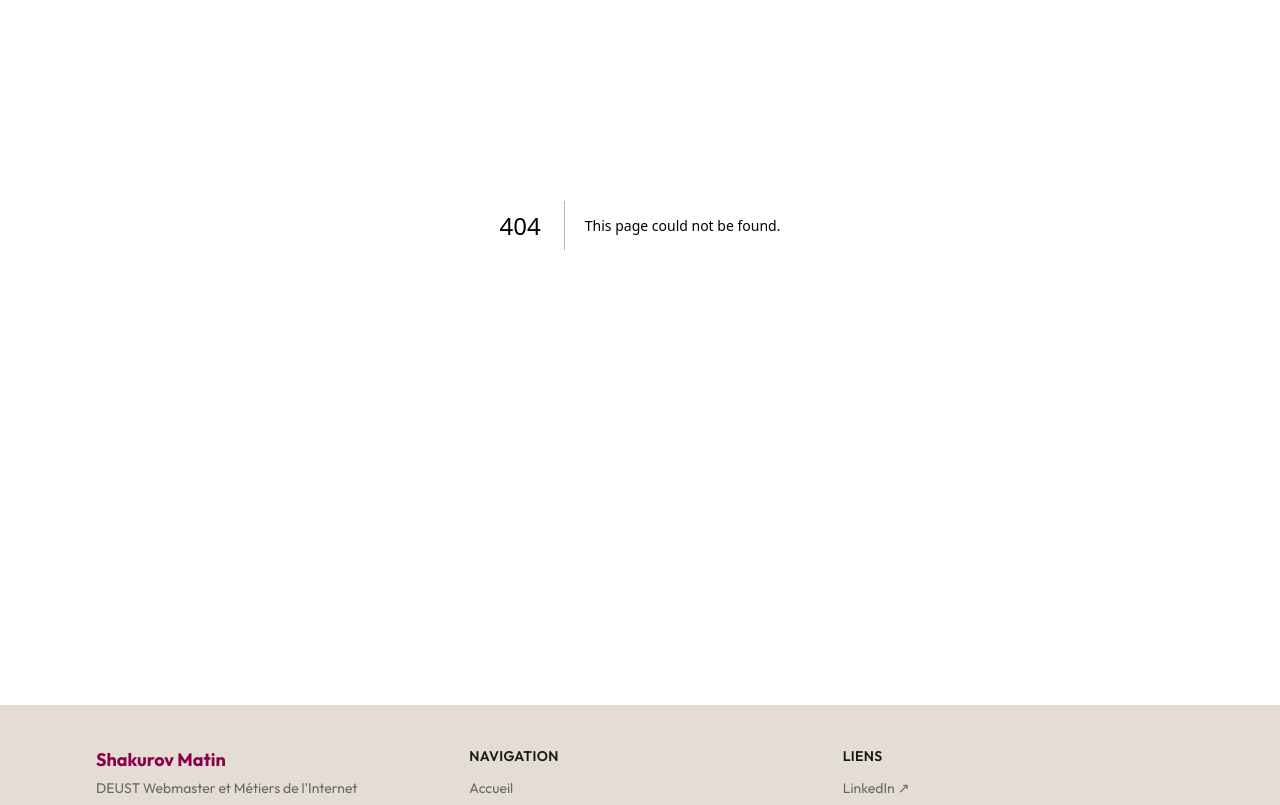
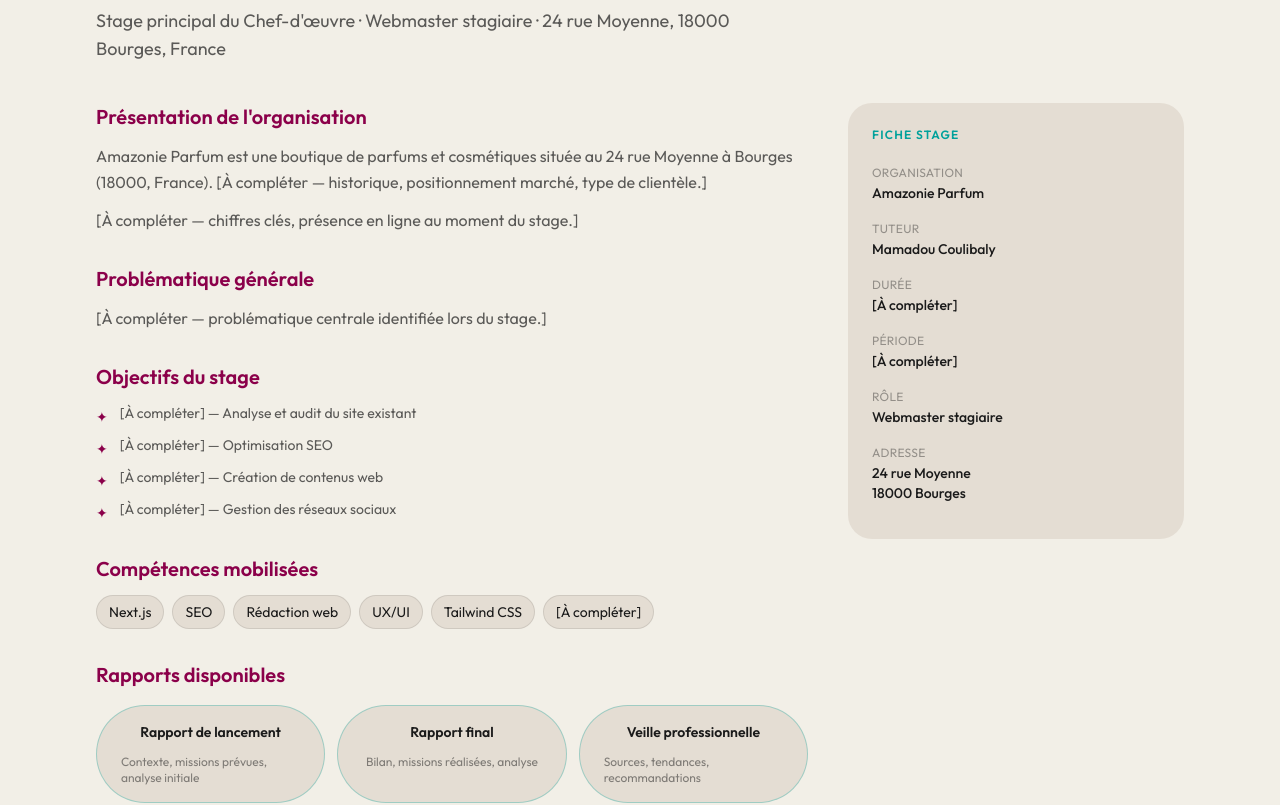
Before and after one commit to BlackOurs18/site_chef_doeuvre, a Next.js app: page /stage/amazonie-parfum in a window 1280 px wide. Before the commit this address had no page. Shown: the part 240-1045 px from the top of the page. Built offline with nearby package versions, Linux system fonts and the light colour scheme.

Commit message:
feat: add Amazonie Parfum internship page

```diff
--- /dev/null
+++ b/app/stage/amazonie-parfum/page.tsx
@@ -0,0 +1,105 @@
+import type { Metadata } from 'next'
+import Container from '@/components/Container'
+import SectionTitle from '@/components/SectionTitle'
+import Button from '@/components/Button'
+import MotionSection from '@/components/MotionSection'
+import { stages } from '@/data/stages'
+
+export const metadata: Metadata = {
+  title: 'Stage Amazonie Parfum',
+  description: 'Stage principal du Chef-d\'œuvre chez Amazonie Parfum à Bourges',
+}
+
+export default function AmazoniePage() {
+  const stage = stages.find((s) => s.id === 'amazonie-parfum')!
+
+  return (
+    <Container className="py-16">
+      <MotionSection>
+        <div className="mb-6">
+          <Button href="/stage" variant="secondary" className="text-sm">← Retour aux stages</Button>
+        </div>
+
+        <SectionTitle
+          title={stage.organization}
+          subtitle={`Stage principal du Chef-d'œuvre · ${stage.role} · ${stage.location}`}
+        />
+
+        <div className="grid grid-cols-1 lg:grid-cols-3 gap-10">
+          <div className="lg:col-span-2 space-y-8">
+            <section aria-labelledby="ap-presentation">
+              <h2 id="ap-presentation" className="text-xl font-semibold text-accent-main mb-3">Présentation de l'organisation</h2>
+              <p className="text-text-main/70 mb-3">
+                Amazonie Parfum est une boutique de parfums et cosmétiques située au 24 rue Moyenne à Bourges (18000, France). [À compléter — historique, positionnement marché, type de clientèle.]
+              </p>
+              <p className="text-text-main/70">[À compléter — chiffres clés, présence en ligne au moment du stage.]</p>
+            </section>
+
+            <section aria-labelledby="ap-problematique">
+              <h2 id="ap-problematique" className="text-xl font-semibold text-accent-main mb-3">Problématique générale</h2>
+              <p className="text-text-main/70">[À compléter — problématique centrale identifiée lors du stage.]</p>
+            </section>
+
+            <section aria-labelledby="ap-objectifs">
+              <h2 id="ap-objectifs" className="text-xl font-semibold text-accent-main mb-3">Objectifs du stage</h2>
+              <ul className="space-y-2">
+                {stage.tasks.map((task, i) => (
+                  <li key={i} className="flex items-start gap-3 text-text-main/70 text-sm">
+                    <span className="text-accent-main mt-1 shrink-0">✦</span>
+                    {task}
+                  </li>
+                ))}
+              </ul>
+            </section>
+
+            <section aria-labelledby="ap-competences">
+              <h2 id="ap-competences" className="text-xl font-semibold text-accent-main mb-3">Compétences mobilisées</h2>
+              <div className="flex flex-wrap gap-2">
+                {stage.skills.map((skill) => (
+                  <span key={skill} className="text-sm bg-bg-secondary text-text-main px-3 py-1.5 rounded-full border border-text-main/10">
+                    {skill}
+                  </span>
+                ))}
+              </div>
+            </section>
+
+            <section aria-labelledby="ap-rapports">
+              <h2 id="ap-rapports" className="text-xl font-semibold text-accent-main mb-4">Rapports disponibles</h2>
+              <div className="grid grid-cols-1 sm:grid-cols-3 gap-3">
+                {[
+                  { label: 'Rapport de lancement', href: '/stage/amazonie-parfum/rapport-lancement', desc: 'Contexte, missions prévues, analyse initiale' },
+                  { label: 'Rapport final', href: '/stage/amazonie-parfum/rapport-final', desc: 'Bilan, missions réalisées, analyse' },
+                  { label: 'Veille professionnelle', href: '/stage/amazonie-parfum/veille', desc: 'Sources, tendances, recommandations' },
+                ].map((r) => (
+                  <Button key={r.href} href={r.href} variant="secondary" className="flex-col items-start h-auto py-4 px-5 rounded-2xl text-left">
+                    <span className="font-semibold text-sm">{r.label}</span>
+                    <span className="text-xs text-text-main/50 font-normal mt-1">{r.desc}</span>
+                  </Button>
+                ))}
+              </div>
+            </section>
+          </div>
+
+          <aside>
+            <div className="bg-bg-secondary rounded-3xl p-6 sticky top-24">
+              <p className="text-xs uppercase tracking-widest text-accent-light font-semibold mb-4">Fiche stage</p>
+              {[
+                { label: 'Organisation', value: stage.organization },
+                { label: 'Tuteur', value: 'Mamadou Coulibaly' },
+                { label: 'Durée', value: stage.duration },
+                { label: 'Période', value: stage.period },
+                { label: 'Rôle', value: stage.role },
+                { label: 'Adresse', value: '24 rue Moyenne\n18000 Bourges' },
+              ].map(({ label, value }) => (
+                <div key={label} className="mb-3">
+                  <span className="text-xs text-text-main/40 uppercase tracking-wide">{label}</span>
+                  <p className="text-text-main text-sm font-medium whitespace-pre-line">{value}</p>
+                </div>
+              ))}
+            </div>
+          </aside>
+        </div>
+      </MotionSection>
+    </Container>
+  )
+}
```
